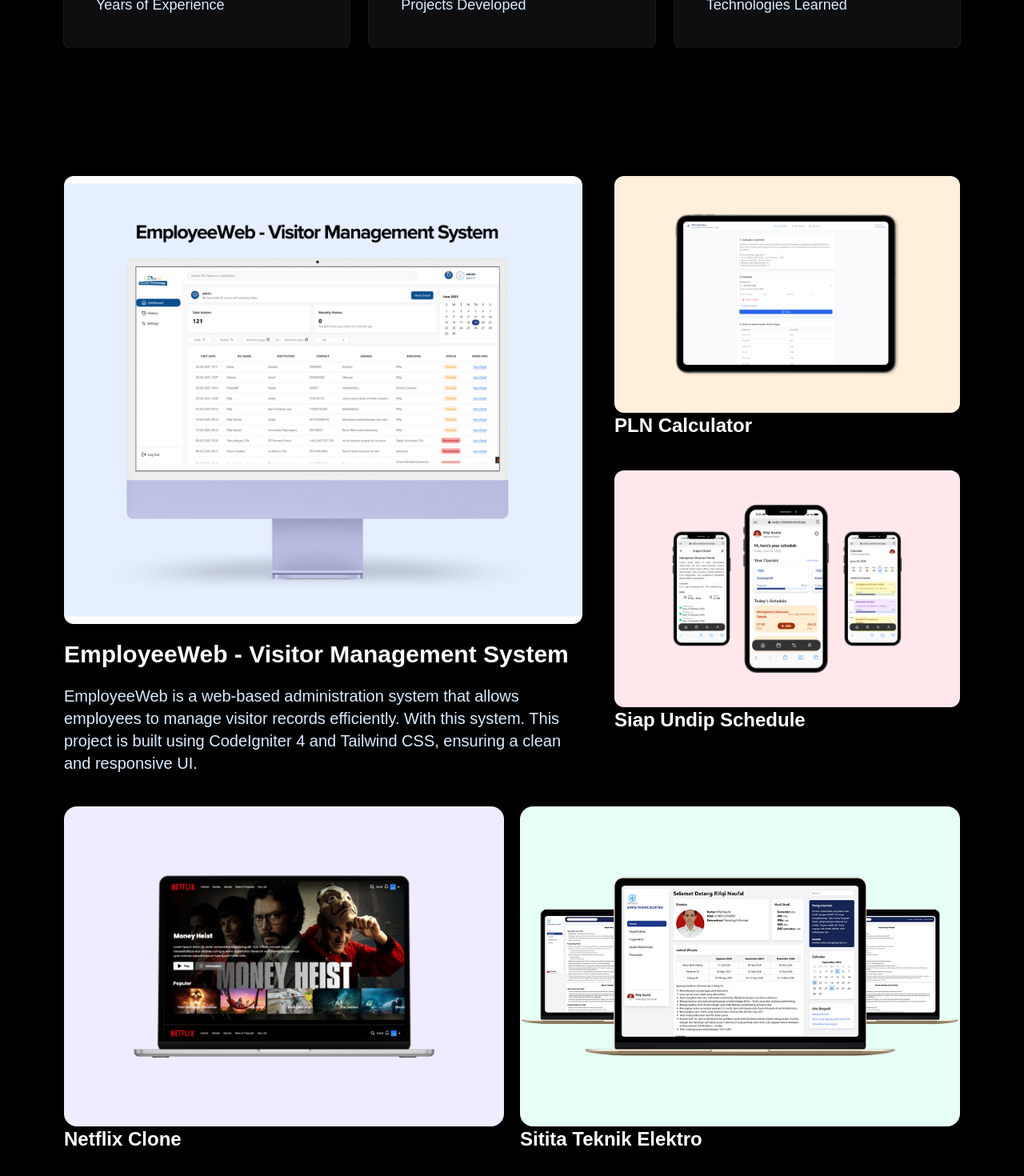
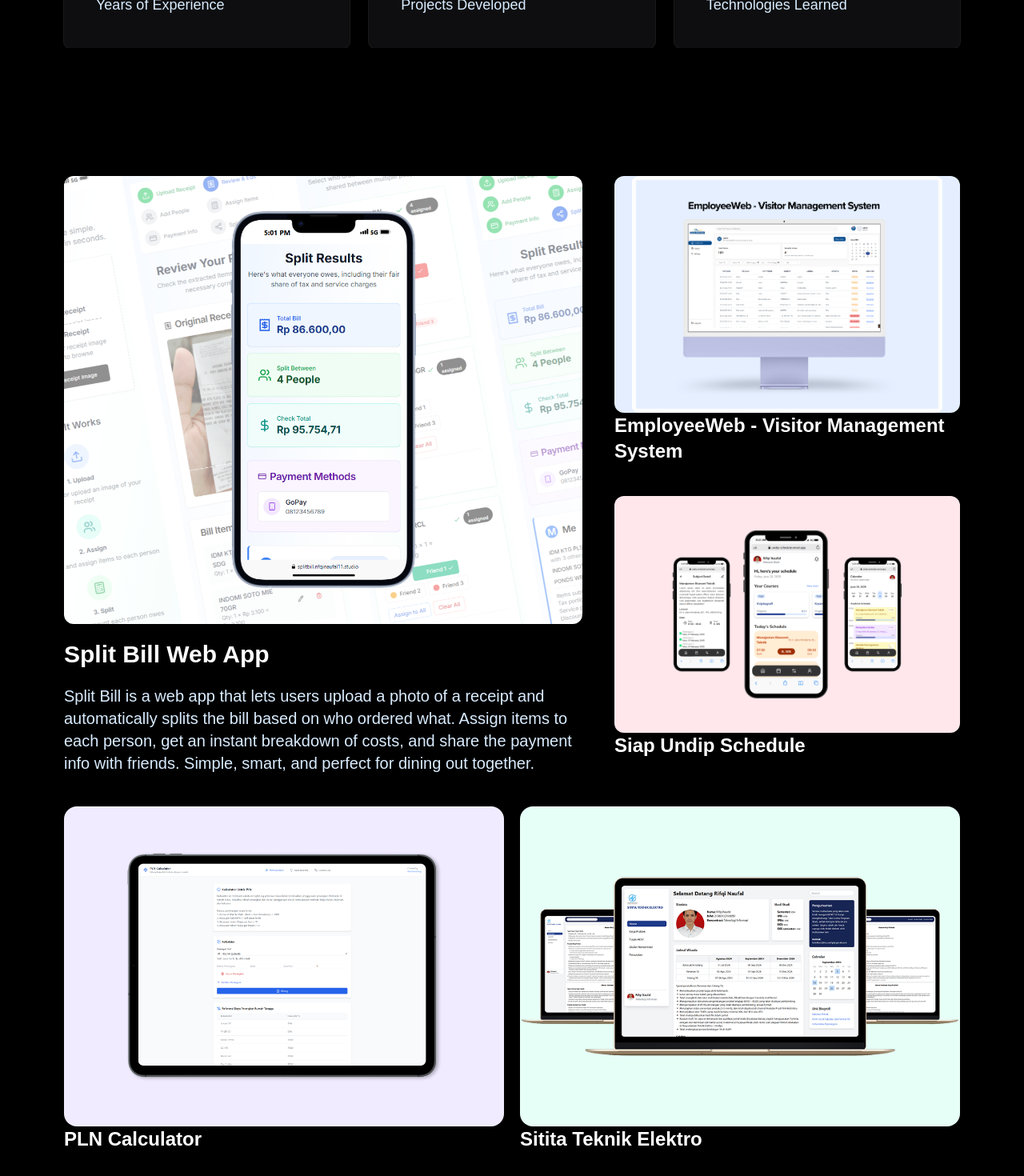
Before and after one commit to Rifqin-11/Portofolio, a React (Vite) app: page / in a window 1280 px wide. Shown: the part 984-2454 px from the top of the page at 80% size. Built offline with nearby package versions, Linux system fonts and the light colour scheme; a web font is replaced by a local one.

Commit message:
feat: update showcase

```diff
--- a/src/sections/Contact.tsx
+++ b/src/sections/Contact.tsx
@@ -2,7 +2,6 @@ import { useRef, useState } from "react";
 import emailjs from "@emailjs/browser";
 
 import TitleHeader from "../components/TitleHeader";
-
 
 const Contact = () => {
   const formRef = useRef<HTMLFormElement>(null);
--- a/src/sections/Showcase.tsx
+++ b/src/sections/Showcase.tsx
@@ -48,22 +48,23 @@ const ShowcaseSection = () => {
           {/* left */}
           <div ref={rydeRef} className="first-project-wrapper">
             <div className="image-wrapper">
-              <img src="/images/project1.png" alt="Ryde App Interface" />
+              <img src="/images/project6.png" alt="Ryde App Interface" />
             </div>
             <div className="text-content">
               <a
-                href="https://github.com/Rifqin-11/EmployeeWeb"
-                className="2xl:text-4xl xl:text-3xl md:text-xl lg:text-2xl font-semibold mt-5"
+                href="https://splitbill.rifqinaufal11.studio/"
+                className="2xl:text-4xl xl:text-3xl md:text-xl lg:text-2xl font-semibold mt-5 hover:text-gray-400"
                 target="_blank"
                 rel="noopener noreferrer"
               >
-                EmployeeWeb - Visitor Management System
+                Split Bill Web App
               </a>
               <p className="text-[var(--text-secondary)] dark:text-[var(--text-primary)] md:text-xl mt-5">
-                EmployeeWeb is a web-based administration system that allows
-                employees to manage visitor records efficiently. With this
-                system. This project is built using CodeIgniter 4 and Tailwind
-                CSS, ensuring a clean and responsive UI.
+                Split Bill is a web app that lets users upload a photo of a
+                receipt and automatically splits the bill based on who ordered
+                what. Assign items to each person, get an instant breakdown of
+                costs, and share the payment info with friends. Simple, smart,
+                and perfect for dining out together.
               </p>
             </div>
           </div>
@@ -71,18 +72,19 @@ const ShowcaseSection = () => {
           {/* right */}
           <div className="project-list-wrapper overflow-hidden">
             <div className="project" ref={libraryRef}>
-              <div className="image-wrapper bg-[#FFEFDB]">
+              <div className="image-wrapper bg-[#e4eefe]">
                 <img
-                  src="/images/project2.png"
-                  alt="Library Management Platform"
+                  src="/images/project1.png"
+                  alt="EmployeeWeb - Visitor Management System"
                 />
               </div>
               <a
-                href="https://github.com/Rifqin-11/PLNCalculator"
+                className="hover:text-gray-400"
+                href="https://github.com/Rifqin-11/EmployeeWeb"
                 target="_blank"
                 rel="noopener noreferrer"
               >
-                PLN Calculator
+                EmployeeWeb - Visitor Management System
               </a>
             </div>
 
@@ -91,6 +93,7 @@ const ShowcaseSection = () => {
                 <img src="/images/project3.png" alt="Siap Undip Schedule" />
               </div>
               <a
+                className="hover:text-gray-400"
                 href="https://github.com/Rifqin-11/SiapUndipSchedule"
                 target="_blank"
                 rel="noopener noreferrer"
@@ -104,18 +107,18 @@ const ShowcaseSection = () => {
           <div className="project flex flex-col items-start">
             <div className="image-wrapper bg-[#F1EBFF] rounded-2xl w-full h-[400px] flex items-center justify-center overflow-hidden">
               <img
-                src="/images/project5.png"
-                alt="Netflix Clone"
+                src="/images/project2.png"
+                alt="PLN Calculator"
                 className="max-h-full max-w-full object-contain"
               />
             </div>
             <a
-              className="text-lg md:text-xl lg:text-2xl font-semibold"
-              href="https://github.com/Rifqin-11/NetflixClone"
+              href="https://github.com/Rifqin-11/PLNCalculator"
               target="_blank"
               rel="noopener noreferrer"
+              className="text-lg md:text-xl lg:text-2xl font-semibold hover:text-gray-400"
             >
-              Netflix Clone
+              PLN Calculator
             </a>
           </div>
 
@@ -128,7 +131,7 @@ const ShowcaseSection = () => {
               />
             </div>
             <a
-              className="text-lg md:text-xl lg:text-2xl font-semibold"
+              className="text-lg md:text-xl lg:text-2xl font-semibold hover:text-gray-400"
               href="https://github.com/Rifqin-11/Sitita"
               target="_blank"
               rel="noopener noreferrer"
```
Also changed, not shown: public/images/project6.png (added).
